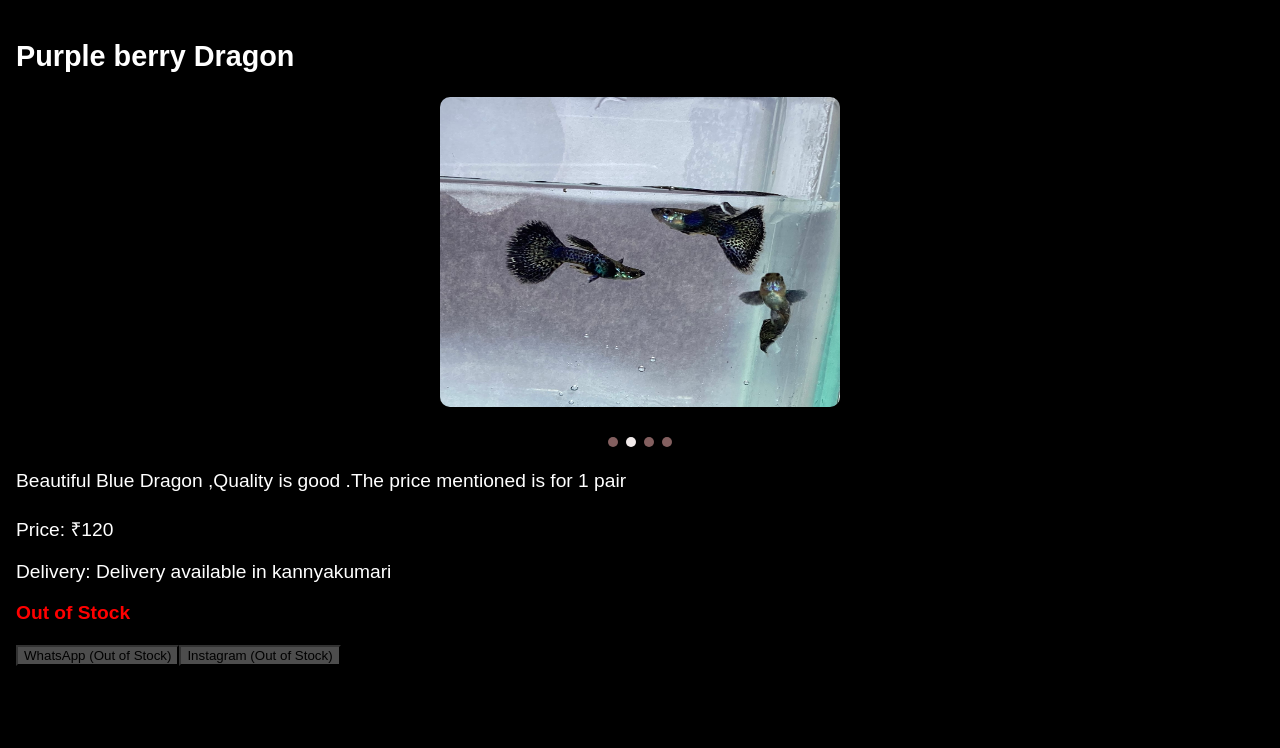
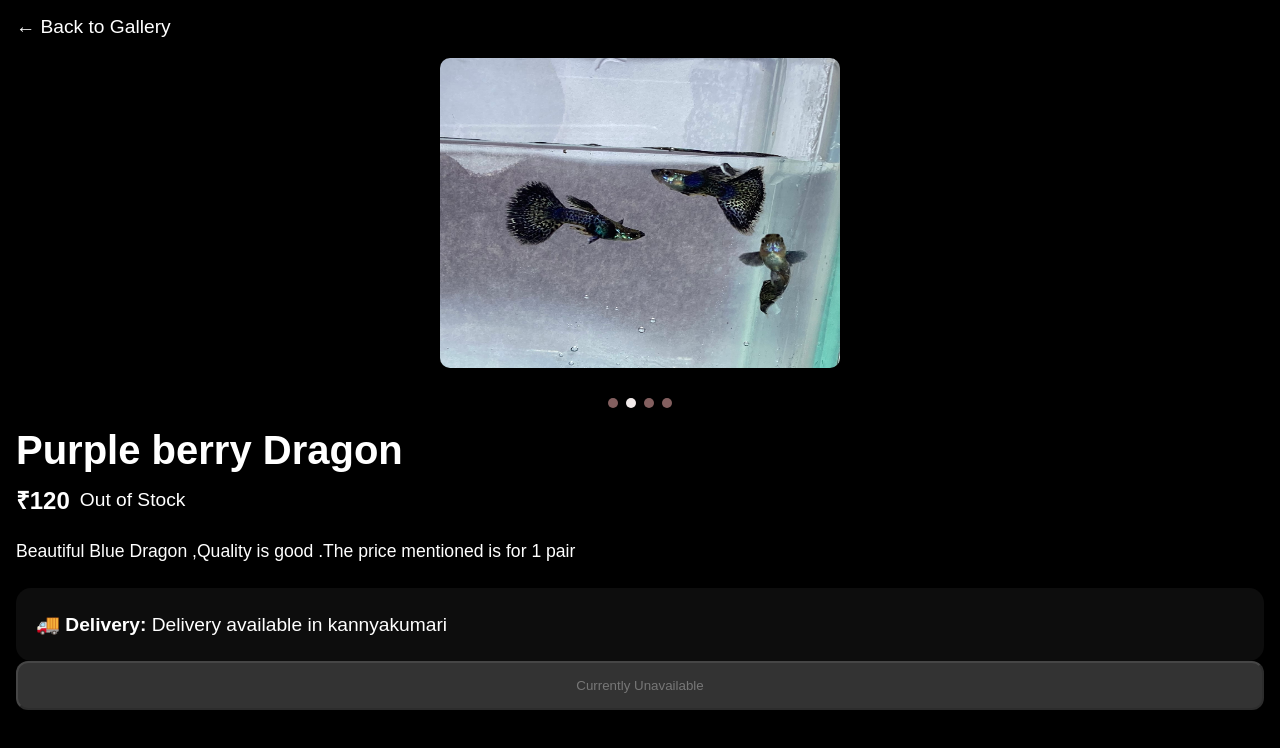
Before and after one commit to Aslin232/Guppy-Website, a React (Create React App) app: page /guppy/1 in a window 1280 px wide. Shown: the top 748 px of the page. Built offline with nearby package versions, Linux system fonts and the light colour scheme.

Commit message:
Refactor GuppyDetail for improved UI and navigation
Enhanced the GuppyDetail component with improved UI and functionality, including auto-slide logic for images, touch navigation, and a back button. Updated the layout and added links for WhatsApp and Instagram.

```diff
--- a/src/pages/GuppyDetail.jsx
+++ b/src/pages/GuppyDetail.jsx
@@ -1,11 +1,11 @@
 import React, { useState, useEffect, useRef, useMemo } from "react";
-import { useParams } from "react-router-dom";
+import { useParams, Link } from "react-router-dom";
+import { motion } from "framer-motion"; // Added for smooth UI animations
 import guppies from "../data/guppies";
 
 export default function GuppyDetail() {
   const { id } = useParams();
   const guppy = guppies.find((g) => g.id === parseInt(id));
-
 
   const slides = useMemo(() => {
     return guppy
@@ -18,13 +18,12 @@ export default function GuppyDetail() {
 
   const [current, setCurrent] = useState(0);
   const videoRef = useRef(null);
-
   const touchStartX = useRef(null);
   const touchEndX = useRef(null);
 
+  // Auto-slide logic for images
   useEffect(() => {
-    if (slides.length === 0) return;
-    if (slides[current].type === "video") return;
+    if (slides.length === 0 || slides[current].type === "video") return;
 
     const firstVideoIndex = slides.findIndex((s) => s.type === "video");
     const lastAutoIndex =
@@ -33,75 +32,82 @@ export default function GuppyDetail() {
     if (current >= lastAutoIndex) return;
 
     const interval = setInterval(() => {
-      setCurrent((prev) => {
-        if (prev >= lastAutoIndex) return prev;
-        return prev + 1;
-      });
-    }, 2000);
+      setCurrent((prev) => (prev >= lastAutoIndex ? prev : prev + 1));
+    }, 3000); // Increased to 3s for better readability
 
     return () => clearInterval(interval);
   }, [current, slides]);
 
-  useEffect(() => {
-    const video = videoRef.current;
-    if (!video) return;
-
-    const onEnd = () => {
-      console.log("Video finished:", slides[current].src);
-    };
-
-    video.addEventListener("ended", onEnd);
-    return () => video.removeEventListener("ended", onEnd);
-  }, [current, slides]);
-
+  // Touch handlers for swipe navigation
   const handleTouchStart = (e) => {
     touchStartX.current = e.touches[0].clientX;
   };
-
   const handleTouchMove = (e) => {
     touchEndX.current = e.touches[0].clientX;
   };
-
   const handleTouchEnd = () => {
     if (!touchStartX.current || !touchEndX.current) return;
-
     const distance = touchStartX.current - touchEndX.current;
-
-    if (distance > 50) {
-      setCurrent((prev) => (prev + 1) % slides.length);
-    } else if (distance < -50) {
+    if (distance > 50) setCurrent((prev) => (prev + 1) % slides.length);
+    else if (distance < -50)
       setCurrent((prev) => (prev - 1 + slides.length) % slides.length);
-    }
-
     touchStartX.current = null;
     touchEndX.current = null;
   };
 
-  if (!guppy) return <p>Guppy not found</p>;
+  if (!guppy)
+    return (
+      <p style={{ color: "white", textAlign: "center", marginTop: "50px" }}>
+        Guppy not found
+      </p>
+    );
 
   const isOut = guppy.stock === false;
 
   return (
-    <div className="guppy-detail">
-      <h2>{guppy.name}</h2>
+    <motion.div
+      className="guppy-detail"
+      initial={{ opacity: 0, y: 20 }}
+      animate={{ opacity: 1, y: 0 }}
+      transition={{ duration: 0.5 }}
+    >
+      {/* Back Button */}
+      <Link
+        to="/"
+        style={{
+          color: "var(--accent-blue)",
+          textDecoration: "none",
+          display: "inline-block",
+          marginBottom: "20px",
+        }}
+      >
+        ← Back to Gallery
+      </Link>
 
+      {/* Media Carousel */}
       <div
         className="carousel"
         onTouchStart={handleTouchStart}
         onTouchMove={handleTouchMove}
         onTouchEnd={handleTouchEnd}
       >
-        <div key={slides[current].src}>
-          {slides[current].type === "image" ? (
-            <img className="carousel-media" src={slides[current].src} alt="" />
+        <div key={slides[current]?.src}>
+          {slides[current]?.type === "image" ? (
+            <img
+              className="carousel-media"
+              src={slides[current].src}
+              alt={guppy.name}
+            />
           ) : (
             <video
               className="carousel-media"
               ref={videoRef}
-              key={slides[current].src}
+              key={slides[current]?.src}
               controls
+              autoPlay
+              muted
             >
-              <source src={slides[current].src} type="video/mp4" />
+              <source src={slides[current]?.src} type="video/mp4" />
             </video>
           )}
         </div>
@@ -117,46 +123,103 @@ export default function GuppyDetail() {
         </div>
       </div>
 
-      <div className="des">
-        <p style={{ lineHeight: 1.5 }}>{guppy.description}</p>
-        <p>Price: {guppy.price}</p>
-        <p>Delivery: {guppy.delivery}</p>
-        <p>{guppy.requirements}</p>
+      {/* Content Section */}
+      <motion.div
+        className="des"
+        initial={{ opacity: 0 }}
+        animate={{ opacity: 1 }}
+        transition={{ delay: 0.3 }}
+      >
+        <h1 style={{ fontSize: "2.5rem", margin: "20px 0 10px" }}>
+          {guppy.name}
+        </h1>
 
-        {isOut && (
-          <p style={{ color: "red", fontWeight: "bold" }}>Out of Stock</p>
+        <div
+          style={{
+            display: "flex",
+            gap: "10px",
+            alignItems: "center",
+            marginBottom: "20px",
+          }}
+        >
+          <span
+            style={{
+              fontSize: "1.5rem",
+              fontWeight: "bold",
+              color: "var(--accent-blue)",
+            }}
+          >
+            {guppy.price}
+          </span>
+          {isOut && <span className="badge-out">Out of Stock</span>}
+        </div>
+
+        <p
+          style={{
+            lineHeight: 1.8,
+            color: "var(--text-dim)",
+            fontSize: "1.1rem",
+          }}
+        >
+          {guppy.description}
+        </p>
+
+        <div
+          style={{
+            background: "rgba(255,255,255,0.05)",
+            padding: "20px",
+            borderRadius: "15px",
+            marginTop: "20px",
+          }}
+        >
+          <p style={{ margin: "5px 0" }}>
+            <strong>🚚 Delivery:</strong> {guppy.delivery}
+          </p>
+          {guppy.requirements && (
+            <p style={{ margin: "5px 0" }}>
+              <strong>📝 Note:</strong> {guppy.requirements}
+            </p>
           )}
         </div>
+      </motion.div>
 
+      {/* Action Buttons */}
       <div className="buttons">
-        {isOut ? (
-          <button style={{ background: "gray", opacity: 0.6 }}>
-            WhatsApp (Out of Stock)
-          </button>
-        ) : (
+        {!isOut ? (
+          <>
             <a
               href={`https://wa.me/918438725637?text=Hello,%20I%20want%20to%20buy%20${guppy.name}`}
+              className="btn-whatsapp"
               target="_blank"
               rel="noopener noreferrer"
             >
-            Message on WhatsApp
+              Order via WhatsApp
             </a>
-        )}
-
-        {isOut ? (
-          <button style={{ background: "gray", opacity: 0.6 }}>
-            Instagram (Out of Stock)
-          </button>
-        ) : (
             <a
               href="https://www.instagram.com/aquavibeguppies/"
+              className="btn-insta"
               target="_blank"
               rel="noopener noreferrer"
             >
               Message on Instagram
             </a>
+          </>
+        ) : (
+          <button
+            disabled
+            style={{
+              background: "#333",
+              color: "#777",
+              cursor: "not-allowed",
+              width: "100%",
+              borderRadius: "12px",
+              padding: "15px",
+            }}
+          >
+            Currently Unavailable
+          </button>
         )}
       </div>
-    </div>
+    </motion.div>
   );
 }
```
Lines whose indentation alone changed are shown as unchanged.
